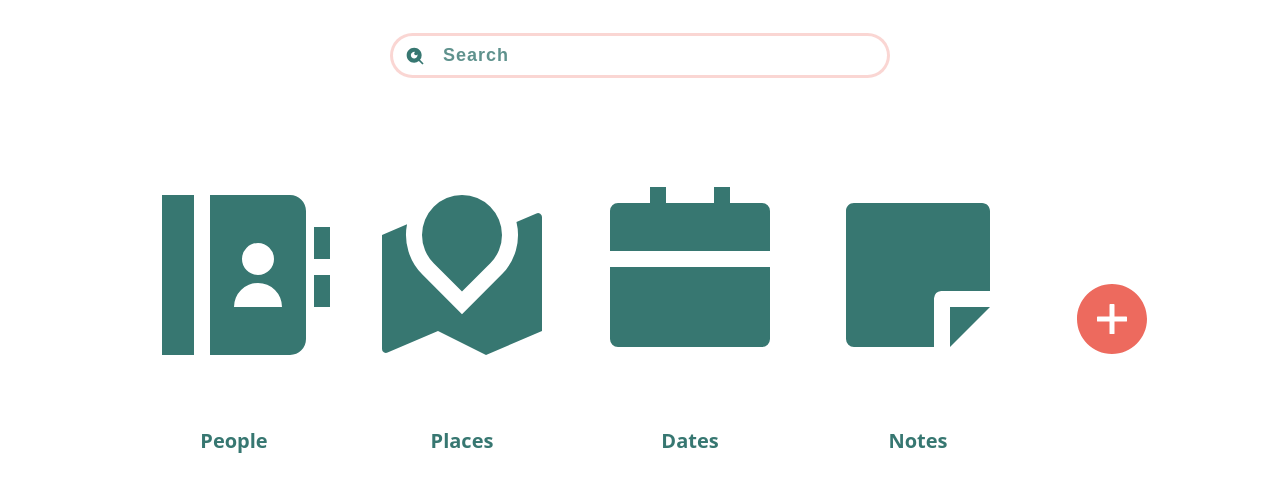
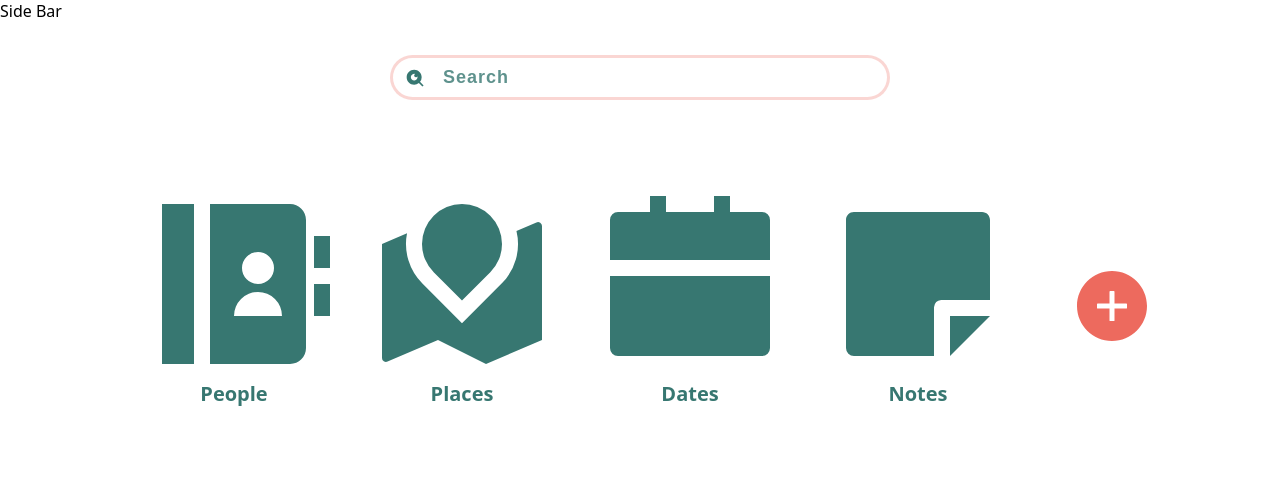
Before and after one commit to aymiller200/bandproject, a React (Create React App) app: page / in a window 1280 px wide. Shown: the top 492 px of the page. Built offline with nearby package versions, Linux system fonts and the light colour scheme.

Commit message:
BP-5: Spent the majority of the day creating a side bar context context

```diff
--- /dev/null
+++ b/src/components/SideBar/SideBar.tsx
@@ -0,0 +1,7 @@
+const SideBar = () => {
+  return(
+    <div>Side Bar</div>
+  )
+}
+
+export default SideBar
--- /dev/null
+++ b/src/contexts/SideBarContext.tsx
@@ -0,0 +1,26 @@
+import React, { useState } from "react"
+import  SideBar from "../components/SideBar/SideBar"
+
+ interface ISideBarContext {
+  children?: React.ReactNode
+  isSideBarOpen?: boolean
+  toggleSideBar?: () => void
+}
+
+const defaultState = {
+  children: <SideBar />,
+  isSideBarOpen: false
+}
+
+export const SideBarContext = React.createContext<ISideBarContext>(defaultState)
+
+export const SideBarContextProvider = ({children}: ISideBarContext) => {
+const [sideBarToggler, setSideBarToggler] = useState(defaultState.isSideBarOpen)
+
+  const toggleSideBar = () => {
+    setSideBarToggler(!sideBarToggler)
+  }
+
+
+      return <SideBarContext.Provider value={{toggleSideBar}}>{children}</SideBarContext.Provider>
+}
--- a/src/index.tsx
+++ b/src/index.tsx
@@ -1,4 +1,4 @@
-import React from 'react';
+import React, { useState } from 'react';
 import './index.css';
 import App from './App';
 import ReactDOM from 'react-dom';
@@ -8,14 +8,18 @@ import People from './pages/People/People';
 import Places from './pages/Places/Places';
 import Dates from './pages/Dates/Dates'
 import Notes from './pages/Notes/Notes'
-
+import SideBar from './components/SideBar/SideBar';
+import {SideBarContextProvider} from './contexts/SideBarContext'
 
 ReactDOM.render(
   <React.StrictMode>
-     <SearchBar />
+    <SideBarContextProvider>
+      <SideBar />
+    </SideBarContextProvider>
+    <SearchBar />
     <BrowserRouter>
       <Routes>
-        <Route path="/" element={<App />}/>
+        <Route index element={<App />}/>
         <Route path="/people" element={<People/>}/>
         <Route path="/places" element={<Places/>}/>
         <Route path="/dates" element={<Dates />}/>
--- a/src/pages/Home/Home.tsx
+++ b/src/pages/Home/Home.tsx
@@ -1,39 +1,44 @@
 import "./Home.css"
-import {Link} from "react-router-dom"
-import { RiContactsBookFill, RiRoadMapFill, RiCalendarFill, RiStickyNoteFill } from 'react-icons/ri'
-import {AiFillPlusCircle} from 'react-icons/ai'
+import { Link } from "react-router-dom"
+import { RiContactsBookFill, RiRoadMapFill, RiCalendarFill, RiStickyNoteFill } from "react-icons/ri"
+import { AiFillPlusCircle } from "react-icons/ai"
+import { FC, useEffect, useState } from "react"
+import { useContext } from 'react';
+import {SideBarContext} from "../../contexts/SideBarContext"
 
-const Home = () => {
-const style={color: "var(--clr--primary)"}
+
+const Home: FC = () => {
+  const sideBar = useContext(SideBarContext)
+  const style = { color: "var(--clr--primary)" }
 
   return (
     <div className='home--container'>
 
       <ul className='home--category-list'>
-       <li className='category--item category--people'>
-        <Link to="/people" style={style}>
+        <Link to="/people" style={style} >
+          <li className='category--item category--people' onClick={sideBar.toggleSideBar}>
             <RiContactsBookFill />
             <h5>People</h5>
+          </li>
         </Link>
-        </li>
-        <li className='category--item category--places'>
-          <Link to="/places" style={style}>
+        <Link to="/places" style={style} >
+          <li className='category--item category--places' onClick={sideBar.toggleSideBar}>
             <RiRoadMapFill />
             <h5>Places</h5>
+          </li>
         </Link>
-        </li>
-        <li className='category--item category--calendar'>
-          <Link to="/dates" style={style}>
+        <Link to="/dates" style={style} >
+          <li className='category--item category--calendar' onClick={sideBar.toggleSideBar}>
             <RiCalendarFill />
             <h5>Dates</h5>
+          </li>
         </Link>
-        </li>
-        <li className='category--item category--notes'>
-          <Link to="/notes" style={style}>
+        <Link to="/notes" style={style} >
+          <li className='category--item category--notes' onClick={sideBar.toggleSideBar}>
             <RiStickyNoteFill />
             <h5>Notes</h5>
+          </li>
         </Link>
-        </li>
       </ul>
       <div className='add-category--button'>
         <AiFillPlusCircle />
```
Also changed, not shown: src/App.tsx (+4 -3 lines). Lines whose indentation alone changed are shown as unchanged.
